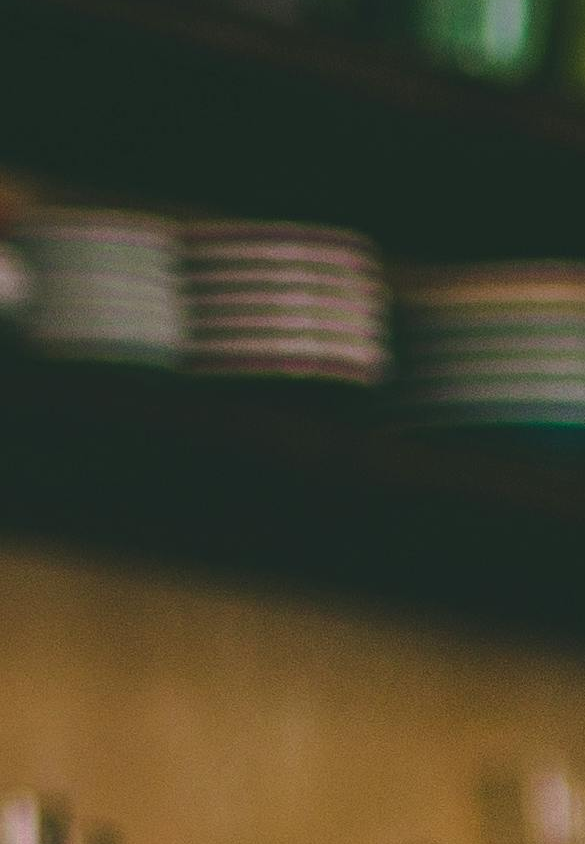
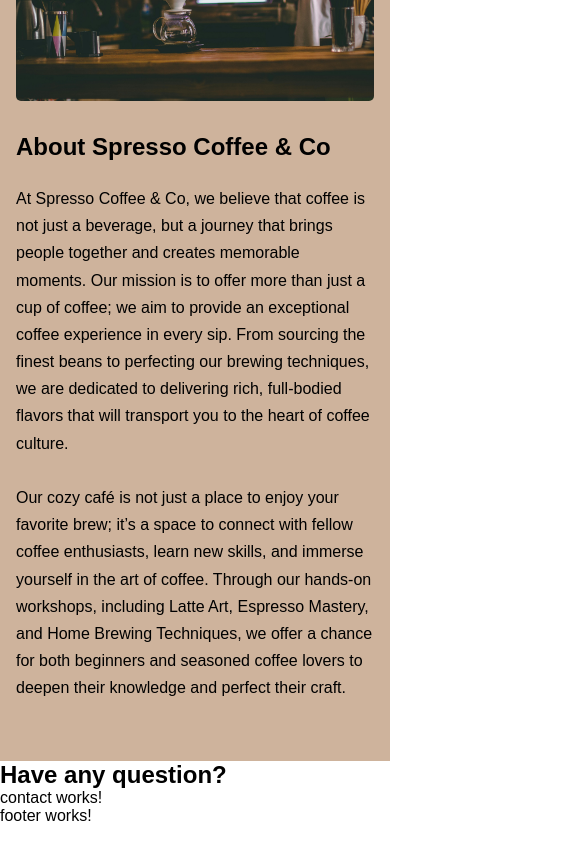
Before and after one commit to manong02/coffee-workshop-app, an Angular app in the folder frontend/: page / in a window 390 px wide. Shown: the part 3600-4444 px from the top of the page, 585 px wide, since content can reach past the window. Built offline with nearby package versions, Linux system fonts and the light colour scheme; a web font is replaced by a local one.

Commit message:
about us section completed

```diff
--- a/frontend/src/app/components/home/home.component.css
+++ b/frontend/src/app/components/home/home.component.css
@@ -58,7 +58,7 @@
     display: flex;
     flex-direction: column;
     text-align: center;
-    margin: 2rem 2rem;
+    margin: 5rem 2rem 8rem 2rem;
 
     h2 {
         font-size: 1.7rem;
@@ -72,8 +72,47 @@
         gap: 5rem;
         flex-wrap: wrap;
     }
+
 }
 
+.about {
+    background-color: rgba(157, 104, 59, 0.5);
+    padding: 4rem 2rem;
+    display: flex;
+    justify-content: center;
+    align-items: center;
+
+    .about-content {
+        display: flex;
+        align-items: center;
+        justify-content: space-between;
+        gap: 4rem;
+        max-width: 1200px;
+        margin: 0 auto;
+
+        img {
+            width: 50%;
+            height: auto;
+            border-radius: 5px;
+            object-fit: cover;
+        }
+
+        .about-text {
+            width: 50%;
+            text-align: left;
+
+            h2 {
+                font-size: 1.7rem;
+                margin-bottom: 2rem;
+            }
+
+            p {
+                font-size: 1.1rem;
+                line-height: 1.7;
+            }
+        }
+    }
+}
 
 @media (max-width: 768px) {
     h1 {
@@ -88,8 +127,33 @@
         font-size: 0.8rem !important;
         width: 10rem !important;
     }
-    .services-cards{
+    .services-cards {
         flex-direction: column;
         align-items: center;
     }
+    .about {
+        padding: 2rem 1rem;
+
+        .about-content {
+            flex-direction: column;
+            gap: 2rem;
+
+            img {
+                width: 100%;
+            }
+
+            .about-text {
+                width: 100%;
+
+                h2 {
+                    font-size: 1.5rem;
+                    margin-bottom: 1.5rem;
+                }
+
+                p {
+                    width: 100% !important;
+                }
+            }
+        }
+    }
 }
--- a/frontend/src/app/components/home/home.component.html
+++ b/frontend/src/app/components/home/home.component.html
@@ -23,11 +23,11 @@
         <img src="assets/image/about-us.jpg" alt="About Us">
         <div class="about-text">
             <h2>About Spresso Coffee & Co</h2>
-            <p>At Spresso Coffee & Co, we believe that coffee is not just a beverage, but a journey that brings people together and creates memorable moments. Our mission is to offer more than just a cup of coffee; we aim to provide an exceptional coffee experience in every sip. From sourcing the finest beans to perfecting our brewing techniques, we are dedicated to delivering rich, full-bodied flavors that will transport you to the heart of coffee culture.
+            <p>At Spresso Coffee & Co, we believe that coffee is not just a beverage, but a journey that brings people together and creates memorable moments. Our mission is to offer more than just a cup of coffee; we aim to provide an exceptional coffee experience in every sip. From sourcing the finest beans to perfecting our brewing techniques, we are dedicated to delivering rich, full-bodied flavors that will transport you to the heart of coffee culture.<br><br>
 
-                Our cozy café is not just a place to enjoy your favorite brew; it’s a space to connect with fellow coffee enthusiasts, learn new skills, and immerse yourself in the art of coffee. Through our hands-on workshops, including Latte Art, Espresso Mastery, and Home Brewing Techniques, we offer a chance for both beginners and seasoned coffee lovers to deepen their knowledge and perfect their craft. Led by our team of skilled baristas, each session is designed to empower you with the tools and confidence to make café-quality coffee at home or master the art of crafting the perfect espresso shot.
+                Our cozy café is not just a place to enjoy your favorite brew; it’s a space to connect with fellow coffee enthusiasts, learn new skills, and immerse yourself in the art of coffee. Through our hands-on workshops, including Latte Art, Espresso Mastery, and Home Brewing Techniques, we offer a chance for both beginners and seasoned coffee lovers to deepen their knowledge and perfect their craft. <br><br>
 
-                Whether you're here to indulge in a freshly brewed cup, discover the nuances of a pour-over, or experiment with creating stunning latte art, Spresso Coffee & Co is dedicated to making every coffee moment memorable. Join us for a journey through coffee, and let us share our passion with you in every cup.</p>
+
         </div>
     </div>
   </section>
```
